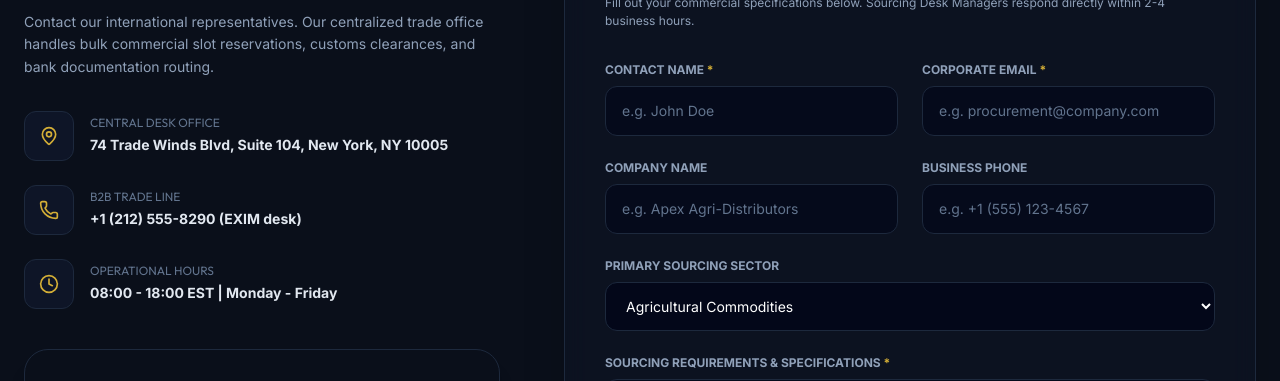
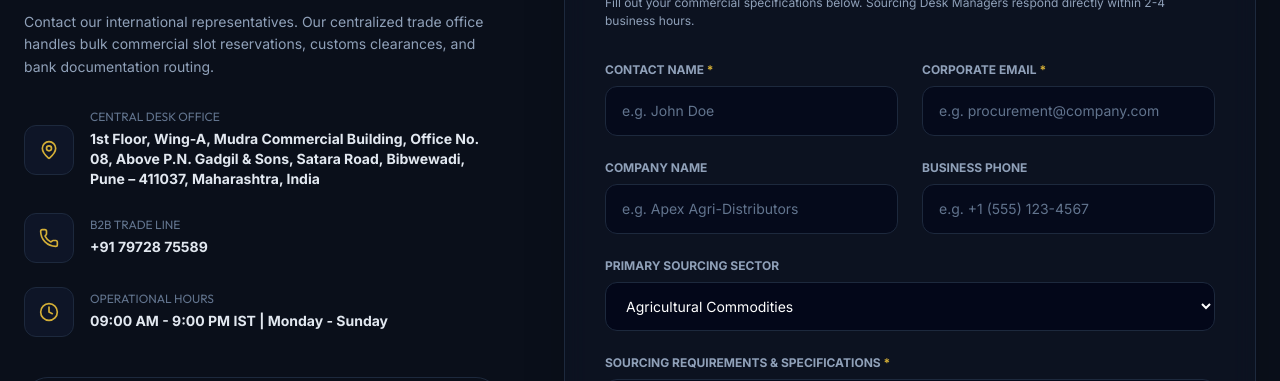
Before and after one commit to Kunal-P17/IndoexGlobal, a React (Vite) app: page / in a window 1280 px wide. Shown: the part 8100-8481 px from the top of the page. Built offline with nearby package versions, Linux system fonts and the light colour scheme; grey boxes are pictures that could not be loaded.

Commit message:
Frontend Changes 17

```diff
--- a/src/components/InquiryForm.tsx
+++ b/src/components/InquiryForm.tsx
@@ -101,7 +101,7 @@ export default function InquiryForm({ prefilledProductName, onClearPrefill }: In
                 <div>
                   <h4 className="text-xs font-mono text-slate-500 uppercase leading-none">Central Desk Office</h4>
                   <p className="text-sm font-bold text-slate-200 mt-1.5">
-                    74 Trade Winds Blvd, Suite 104, New York, NY 10005
+                    1st Floor, Wing-A, Mudra Commercial Building, Office No. 08, Above P.N. Gadgil & Sons, Satara Road, Bibwewadi, Pune – 411037, Maharashtra, India
                   </p>
                 </div>
               </div>
@@ -113,7 +113,7 @@ export default function InquiryForm({ prefilledProductName, onClearPrefill }: In
                 <div>
                   <h4 className="text-xs font-mono text-slate-500 uppercase leading-none">B2B Trade Line</h4>
                   <p className="text-sm font-bold text-slate-200 mt-1.5">
-                    +1 (212) 555-8290 (EXIM desk)
+                    +91 79728 75589
                   </p>
                 </div>
               </div>
@@ -125,7 +125,7 @@ export default function InquiryForm({ prefilledProductName, onClearPrefill }: In
                 <div>
                   <h4 className="text-xs font-mono text-slate-500 uppercase leading-none">Operational Hours</h4>
                   <p className="text-sm font-bold text-slate-200 mt-1.5">
-                    08:00 - 18:00 EST | Monday - Friday
+                    09:00 AM - 9:00 PM IST | Monday - Sunday
                   </p>
                 </div>
               </div>
@@ -135,7 +135,7 @@ export default function InquiryForm({ prefilledProductName, onClearPrefill }: In
             <div className="rounded-3xl overflow-hidden border border-slate-800 shadow-xl h-72">
               <iframe
                 title="IndoEx Global Central Trade Office HQ Location"
-                src="https://www.google.com/maps/embed?pb=!1m18!1m12!1m3!1d3024.2882898734265!2d-74.0150244!3d40.705828!2m3!1f0!2f0!3f0!3m2!1i1024!2i768!4f13.1!3m3!1m2!1s0x89c25a16dfc63eef%3A0x89ea2bf4b19c8f38!2sWall%20St%2C%20New%20York%2C%20NY!5e0!3m2!1sen!2sus!4v1700000000000!5m2!1sen!2sus"
+                src="https://maps.app.goo.gl/4LCQEtA126h25EfWA"
                 className="w-full h-full border-0 grayscale invert-[0.9] hue-rotate-180"
                 allowFullScreen={true}
                 loading="lazy"
@@ -285,9 +285,7 @@ export default function InquiryForm({ prefilledProductName, onClearPrefill }: In
                           className="w-full px-4 py-3.5 rounded-xl border border-slate-800 bg-slate-950/80 text-white text-sm outline-none focus:border-[#d4af37] focus:ring-1 focus:ring-[#d4af37]/30 transition-all cursor-pointer"
                         >
                           <option value="Agricultural Commodities" className="bg-[#0A0F1A] text-white">Agricultural Commodities</option>
-                          <option value="Industrial Raw Materials & Metals" className="bg-[#0A0F1A] text-white">Industrial Raw Materials & Metals</option>
-                          <option value="Textiles & Organic Apparel" className="bg-[#0A0F1A] text-white">Textiles & Organic Apparel</option>
-                          <option value="Industrial Electronics & Sensors" className="bg-[#0A0F1A] text-white">Industrial Electronics & Sensors</option>
+                          <option value="Industrial Raw Materials & Metals" className="bg-[#0A0F1A] text-white">Construction Material</option>
                         </select>
                       </div>
 
```
